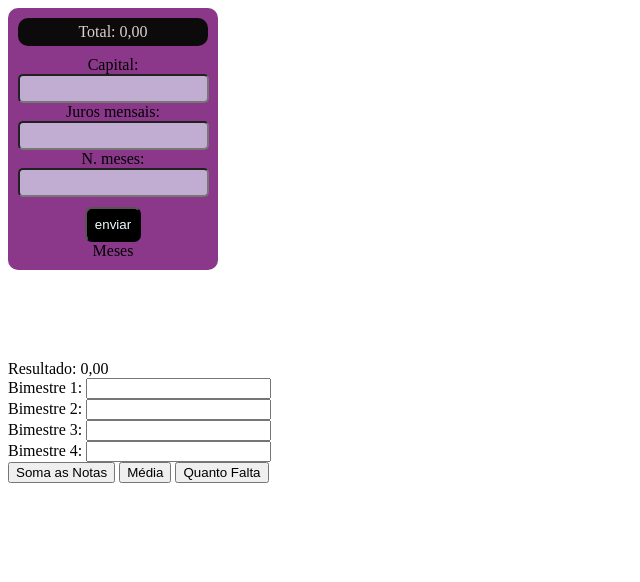
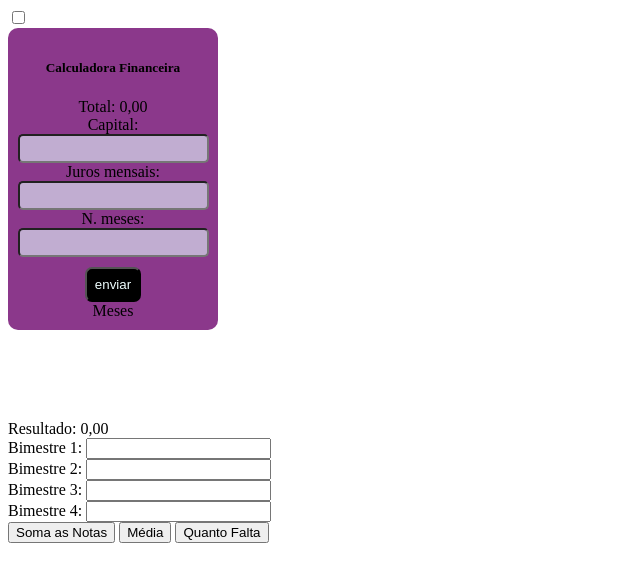
Before and after one commit to nicollycruz/primeirof_3t, a plain HTML site: page index.html in a window 1280 px wide. Shown: the whole page, without its empty margins (0-640 px from the left). Drawn offline with Linux system fonts and the light colour scheme.

Commit message:
Update index.html

```diff
--- a/index.html
+++ b/index.html
@@ -9,16 +9,23 @@
  <link rel="stylesheet" href="geral.css">
 </head>
 <body>
+    <input type="checkbox" id="input-calcF">
     <div class="calculadora">
-        <div id="spTotal">
-            <span id="Total">Total: 0,00</span>
+        <label for="input-calcF"><h5>Calculadora Financeira </h5></label>
+
+        <div class="calcF">
+        <div id="sptotal">
+            <span id="total">Total: 0,00</span>
+
         </div>
         Capital: <input id="valor" type="text"><br>
         Juros mensais: <input id="juros" type="text"><br>
         N. meses: <input id="meses" type="text"><br>
         <button onclick="total()">enviar</button><br>
-     <div id="spMes">
-        <span id="Mes">Meses</span>
+        <div id="spmesl">
+            <span id="mes">Meses</span>
+
+        </div>
      </div>
     </div>
 
```
Lines whose indentation alone changed are shown as unchanged.
